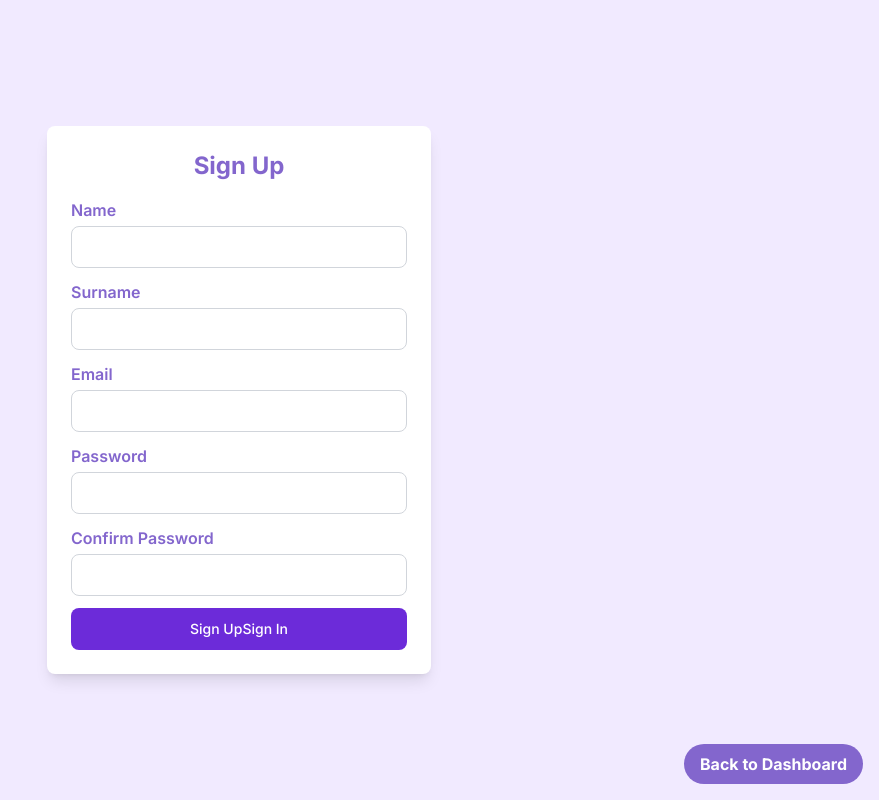
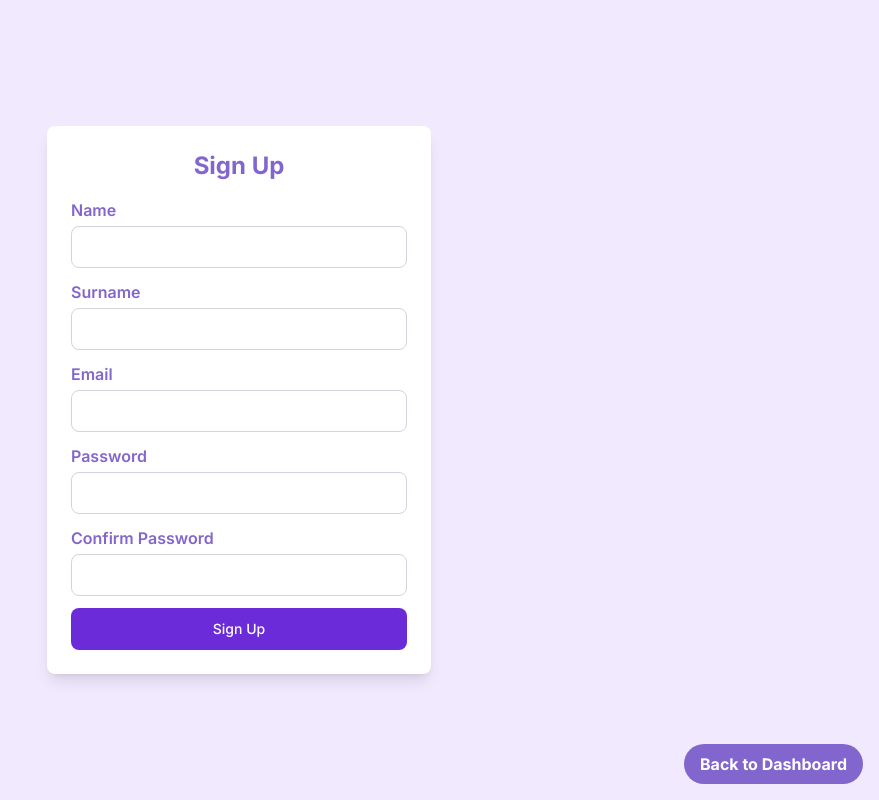
Before and after one commit to SoftwareProject-ChatCPE/chatcpe, a Next.js app: page /sign-up in a window 1280 px wide. Shown: the whole page, without its empty margins (401-1280 px from the left). Built offline with nearby package versions, Linux system fonts and the light colour scheme; no server answers; sample sign-in values are in the browser's storage.

Commit message:
Fix button label and link class
Corrected the 'Sign Up' button label in the SignUpForm component to show the proper text. Also removed the unnecessary class from the 'Home' link in UserNavbar.

```diff
--- a/app/components/UserNavbar.tsx
+++ b/app/components/UserNavbar.tsx
@@ -23,7 +23,7 @@ const UserNavbar = () => {
                 </div>
             </Navbar.Brand>
             <Navbar.Collapse className="justify-between">
-                <Navbar.Link href="/" className='text-indigo-200'>
+                <Navbar.Link href="/">
                     Home
                 </Navbar.Link>
                 <Navbar.Link href="/user">
--- a/app/components/form/SignUpForm.tsx
+++ b/app/components/form/SignUpForm.tsx
@@ -128,11 +128,10 @@ const SignUpForm = () => {
                     </div>
 
                     <Button type="submit" color="purple" className="w-full" disabled={isLoading}>
-                        Sign Up
                         {isLoading ? (
-                            <Spinner className="mr-2" size="sm" light={true} />  // Show spinner while loading
+                            <Spinner className="mr-2" size="sm" light={true} />
                         ) : (
-                            'Sign In'
+                            'Sign Up'
                         )}
                     </Button>
                 </form>
```
